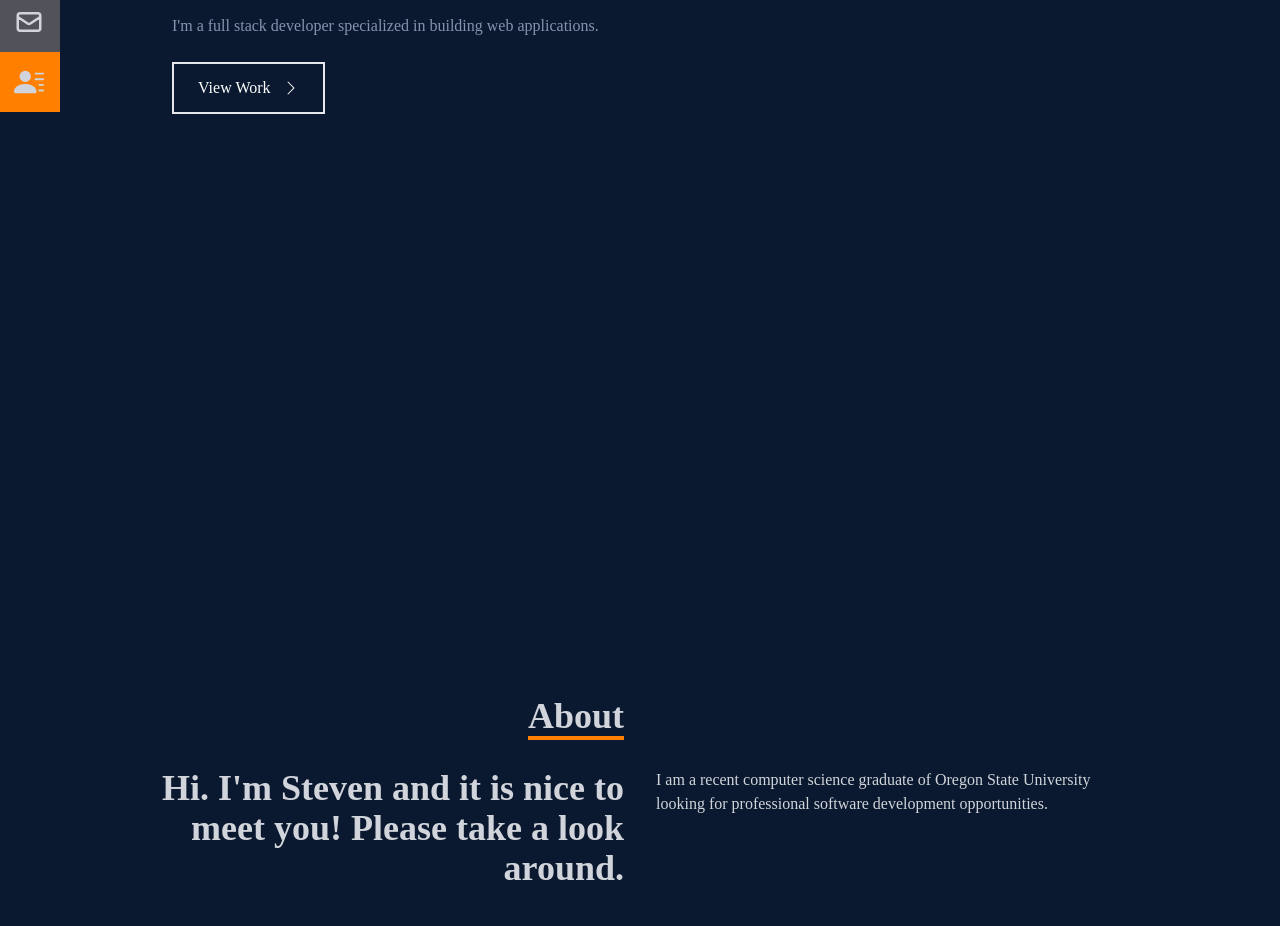
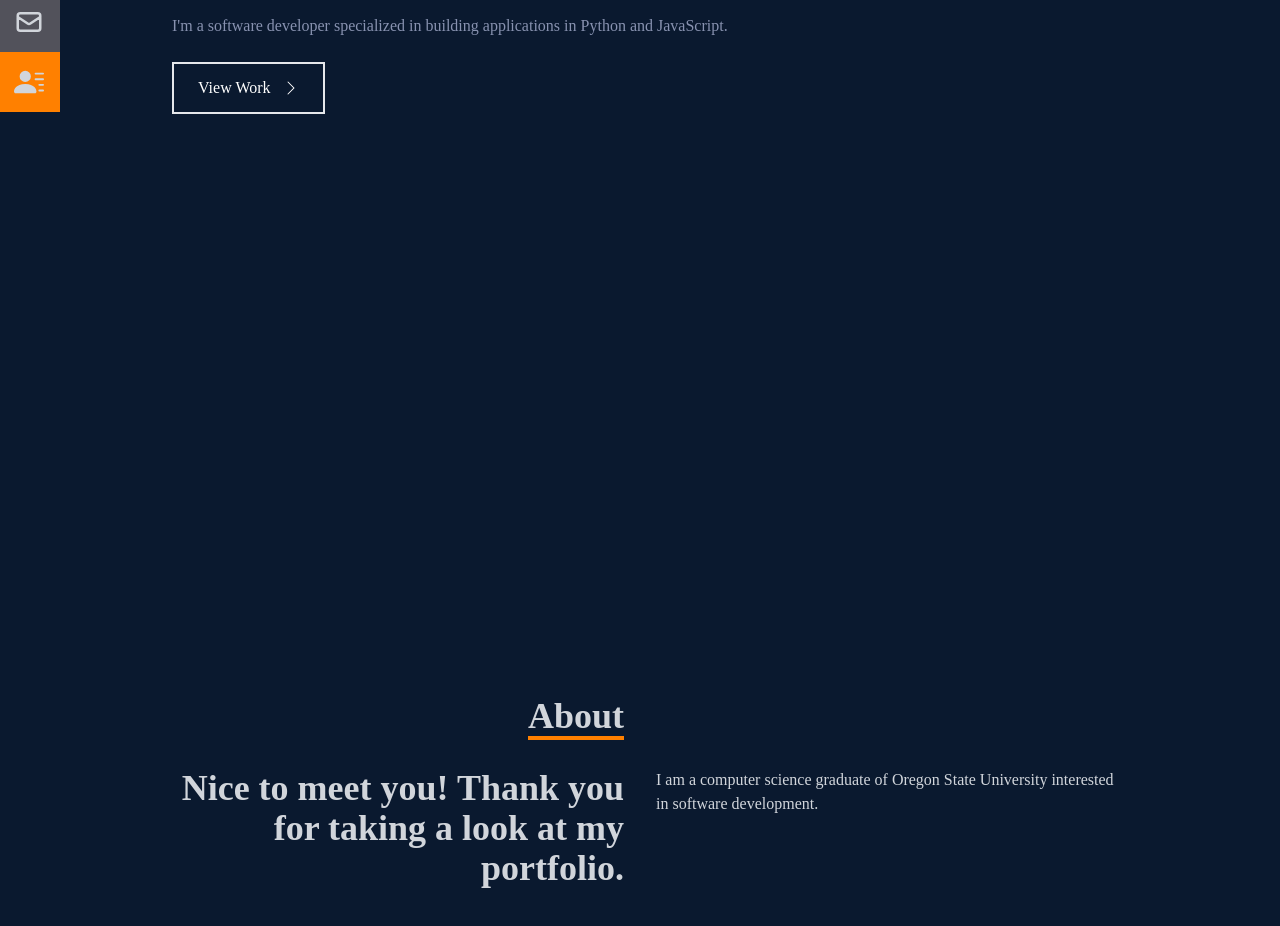
Before and after one commit to t-steven12/st-dev-portfolio, a React (Create React App) app: page / in a window 1280 px wide. Shown: the part 408-1334 px from the top of the page. Built offline with nearby package versions, Linux system fonts and the light colour scheme; the HTML template or start-up script is replaced by a standard one.

Commit message:
Edited Home and About sections

```diff
--- a/src/components/About.jsx
+++ b/src/components/About.jsx
@@ -17,10 +17,10 @@ const About = () => {
             </div>
             <div className='max-w-[1000px] w-full grid sm:grid-cols-2 gap-8 px-4'>
                 <div className='sm:text-right text-4xl font-bold'>
-                    <p>Hi. I'm Steven and it is nice to meet you! Please take a look around.</p>
+                    <p>Nice to meet you! Thank you for taking a look at my portfolio.</p>
                 </div>
                 <div>
-                    <p>I am a recent computer science graduate of Oregon State University looking for professional software development opportunities.</p>
+                    <p>I am a computer science graduate of Oregon State University interested in software development.</p>
                 </div>
             </div>
         </div>
--- a/src/components/Home.jsx
+++ b/src/components/Home.jsx
@@ -11,8 +11,8 @@ const Home = () => {
       <div className='max-w-[1000px] mx-auto px-8 flex flex-col justify-center h-full'>
         <p className='text-[#FF8000]'>Hi, my name is</p>
         <h1 className='text-4xl sm:text-7xl font-bold text-[#ccd6f6]'>Steven Tieu</h1>
-        <h2 className='text-4xl sm-text-7xl font-bold text-[#8892b0]'>I am a Full Stack Developer.</h2>
-        <p className='text-[#8892b0] py-4 max-w-[700px]'>I'm a full stack developer specialized in building web applications.</p>
+        <h2 className='text-4xl sm-text-7xl font-bold text-[#8892b0]'>I am a Software Developer.</h2>
+        <p className='text-[#8892b0] py-4 max-w-[700px]'>I'm a software developer specialized in building applications in Python and JavaScript.</p>
         <div>
           <Link to="work" spy={true} smooth={true} duration={500}>
             <button className='text-white group border-2 px-6 py-3 my-2 flex items-center hover:bg-[#FF8000] hover:border-[#FF8000]'>
```
